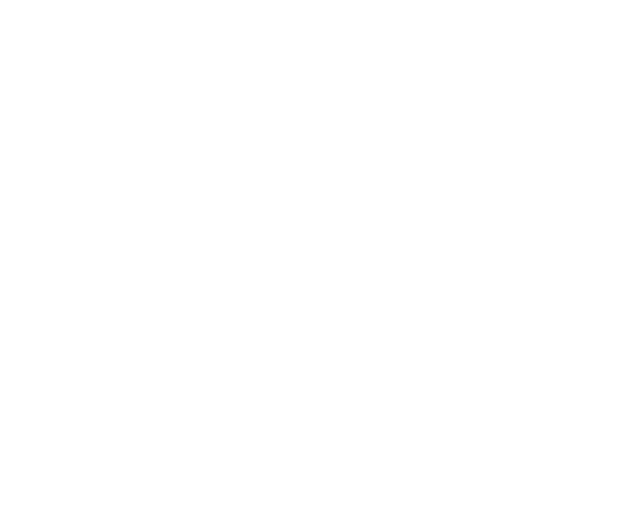
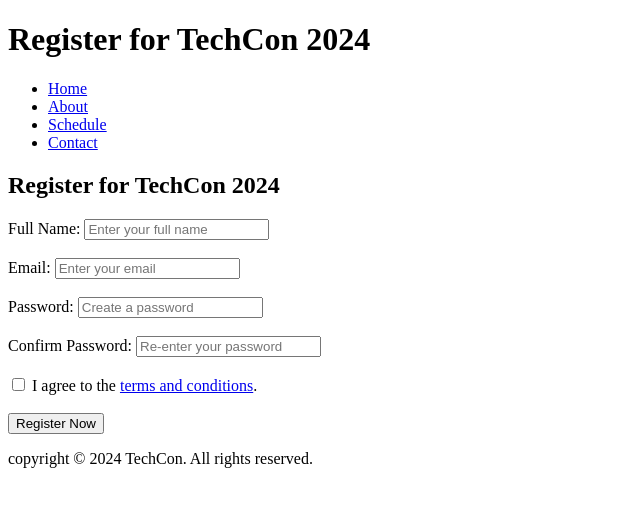
Before and after one commit to Redfox1759/TechCon_HTML, a plain HTML site: page techcon_website/register.html in a window 1280 px wide. Shown: the whole page, without its empty margins (0-640 px from the left). Drawn offline with Linux system fonts and the light colour scheme.

Commit message:
edited file

```diff
--- a/techcon_website/register.html
+++ b/techcon_website/register.html
@@ -0,0 +1,58 @@
+<!DOCTYPE html>
+<html lang="en">
+<head>
+    <meta charset="UTF-8">
+    <meta name="viewport" content="width=device-width, initial-scale=1.0">
+    <title>TechCon 2024</title>
+</head>
+<body>
+    <header>
+        <h1>Register for TechCon 2024</h1>
+        <nav>
+            <ul>
+                <li><a href="./index.html">Home</a></li>
+                <li><a href="./about.html">About</a></li>
+                <li><a href="./schedule.html">Schedule</a></li>
+                <li><a href="./contact.html">Contact</a></li>
+            </ul>
+        </nav>
+    </header>
+
+    <main>
+        <form action="#" method="post">
+            <h2>Register for TechCon 2024</h2>
+
+            <!-- Name Field -->
+            <label for="name">Full Name:</label>
+            <input type="text" id="name" name="name" placeholder="Enter your full name" required><br><br>
+
+            <!-- Email Field -->
+            <label for="email">Email:</label>
+            <input type="email" id="email" name="email" placeholder="Enter your email" required><br><br>
+
+            <!-- Password Field -->
+            <label for="password">Password:</label>
+            <input type="password" id="password" name="password" placeholder="Create a password" required><br><br>
+
+            <!-- Confirm Password Field -->
+            <label for="confirm-password">Confirm Password:</label>
+            <input type="password" id="confirm-password" name="confirm-password" placeholder="Re-enter your password" required><br><br>
+
+            <!-- Terms and Conditions -->
+            <label>
+            <input type="checkbox" id="terms" name="terms" required>
+            I agree to the <a href="#">terms and conditions</a>.
+            </label><br><br>
+
+            <!-- Submit Button -->
+            <button type="submit">Register Now</button>
+        </form>
+    </main>
+
+
+    <footer>
+        <p> copyright © 2024 TechCon. All rights reserved.</p>
+    </footer>
+
+</body>
+</html>
```
Also changed, not shown: techcon_website/about.html (+1 -1 lines), techcon_website/index.html (+1 -1 lines), techcon_website/schedule.html (+1 -1 lines).
